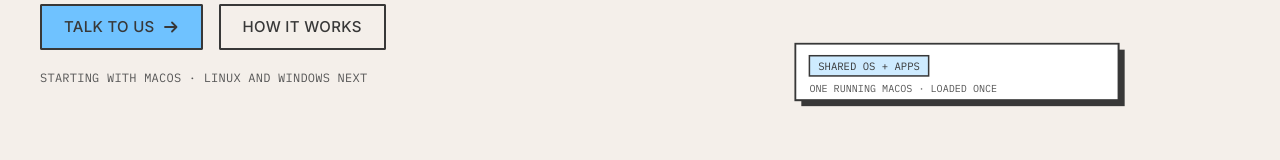
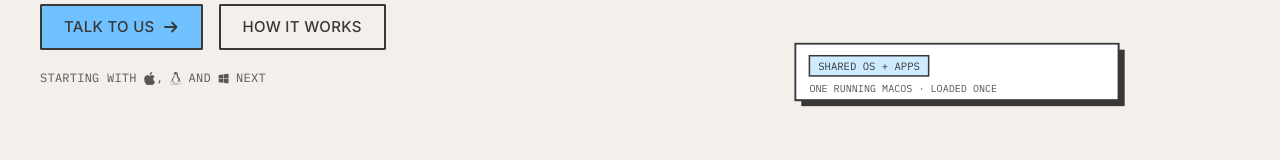
Before and after one commit to sahiljagtap08/drums-website, a Next.js app: page / in a window 1280 px wide. Shown: the part 569-729 px from the top of the page. Built offline with nearby package versions, Linux system fonts and the light colour scheme.

Commit message:
Use OS logos in hero platform line

```diff
--- a/src/components/Hero.tsx
+++ b/src/components/Hero.tsx
@@ -1,6 +1,7 @@
 import { Button, Arrow } from "./ui";
 import { HeroScene } from "./HeroScene";
 import { Reveal } from "./Reveal";
+import { AppleMark, LinuxMark, WindowsMark } from "./icons";
 import { CAL_URL } from "@/lib/site";
 
 export function Hero() {
@@ -27,7 +28,24 @@ export function Hero() {
             <Button href="#how" variant="ghost">How it works</Button>
           </Reveal>
           <Reveal delay={300} className="mt-5 label !text-ink-2">
-            Starting with macOS · Linux and Windows next
+            <span className="inline-flex flex-wrap items-center gap-x-1.5 gap-y-1">
+              <span>Starting with</span>
+              <span className="inline-flex items-center">
+                <AppleMark className="w-[1.1em] h-[1.1em]" />
+                <span className="sr-only">macOS</span>
+                <span aria-hidden="true">,</span>
+              </span>
+              <span className="inline-flex items-center">
+                <LinuxMark className="w-[1.1em] h-[1.1em]" />
+                <span className="sr-only">Linux</span>
+              </span>
+              <span>and</span>
+              <span className="inline-flex items-center">
+                <WindowsMark className="w-[1.1em] h-[1.1em]" />
+                <span className="sr-only">Windows</span>
+              </span>
+              <span>next</span>
+            </span>
           </Reveal>
         </div>
         <Reveal delay={150} className="relative">
```
